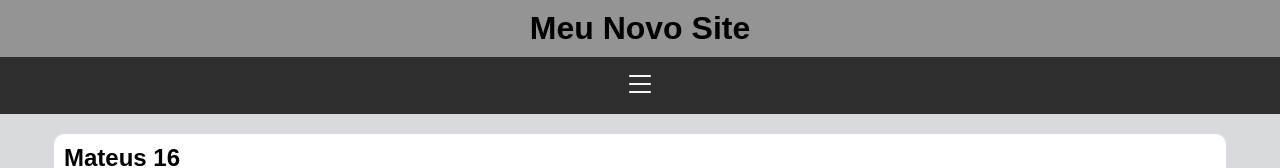
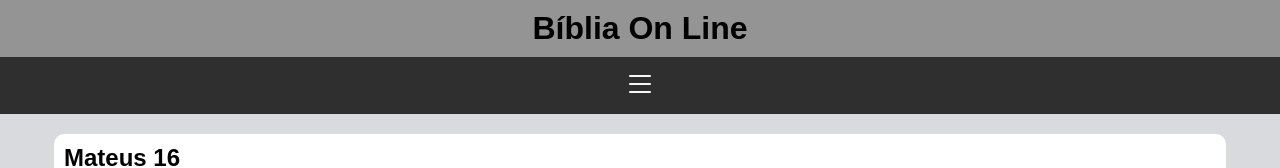
Before and after one commit to lmfrigerio/html-css, a plain HTML site: page exercicios/ex026/mq005/index.html in a window 1280 px wide. Shown: the top 168 px of the page. Drawn offline with nearby package versions, Linux system fonts and the light colour scheme.

Commit message:
Update index.html

```diff
--- a/exercicios/ex026/mq005/index.html
+++ b/exercicios/ex026/mq005/index.html
@@ -11,7 +11,7 @@
 <body>
 
     <header>
-        <h1>Meu Novo Site</h1>
+        <h1>Bíblia On Line</h1>
         <i id="burguer" class="bi bi-list" onclick="clikMenu()"></i>
 
         <menu id="itens">
```
